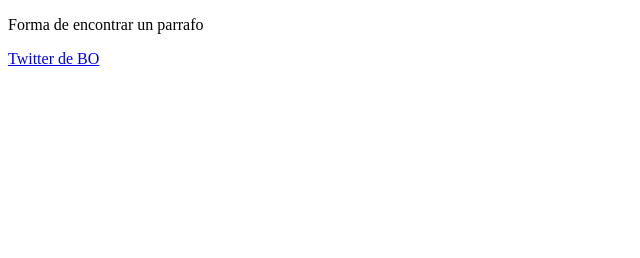
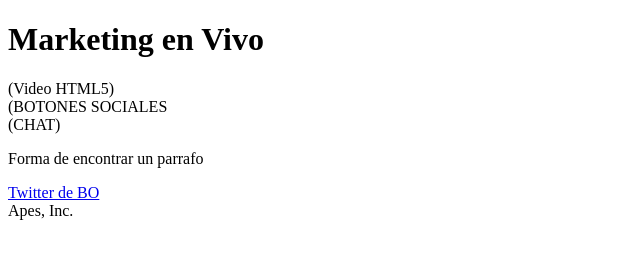
Before and after one commit to blitzopteron/marketing, a plain HTML site: page index.html in a window 1280 px wide. Shown: the whole page, without its empty margins (0-640 px from the left). Drawn offline with Linux system fonts and the light colour scheme.

Commit message:
Ingresar HTML5 2

```diff
--- a/index.html
+++ b/index.html
@@ -3,9 +3,22 @@
 <head>
 	<meta charset="UTF-8">
 	<title>MarketingApes</title>
+	<script src="js/libs/modernizer-2.0.6.min.js"></script>
 </head>
 <body>
+	<header>
+		<h1>Marketing en Vivo</h1>
+	</header>
+	<section>
+		<article>(Video HTML5)</article>
+		<aside>(BOTONES SOCIALES</aside>
+		<article>(CHAT)</article>
+	</section>
 	<p>Forma de encontrar un parrafo</p>
 	<a href="https://twitter.com">Twitter de BO</a>
+
+	<footer>
+		Apes, Inc.
+	</footer>
 </body>
 </html>
```
